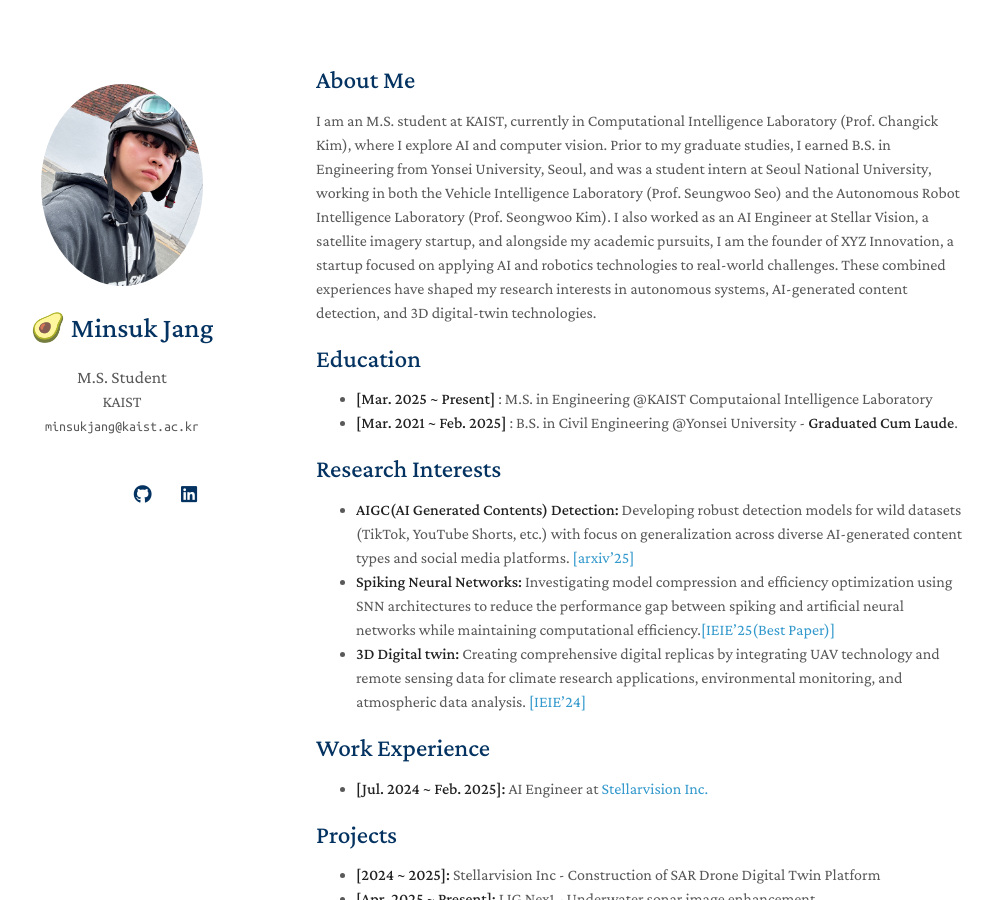
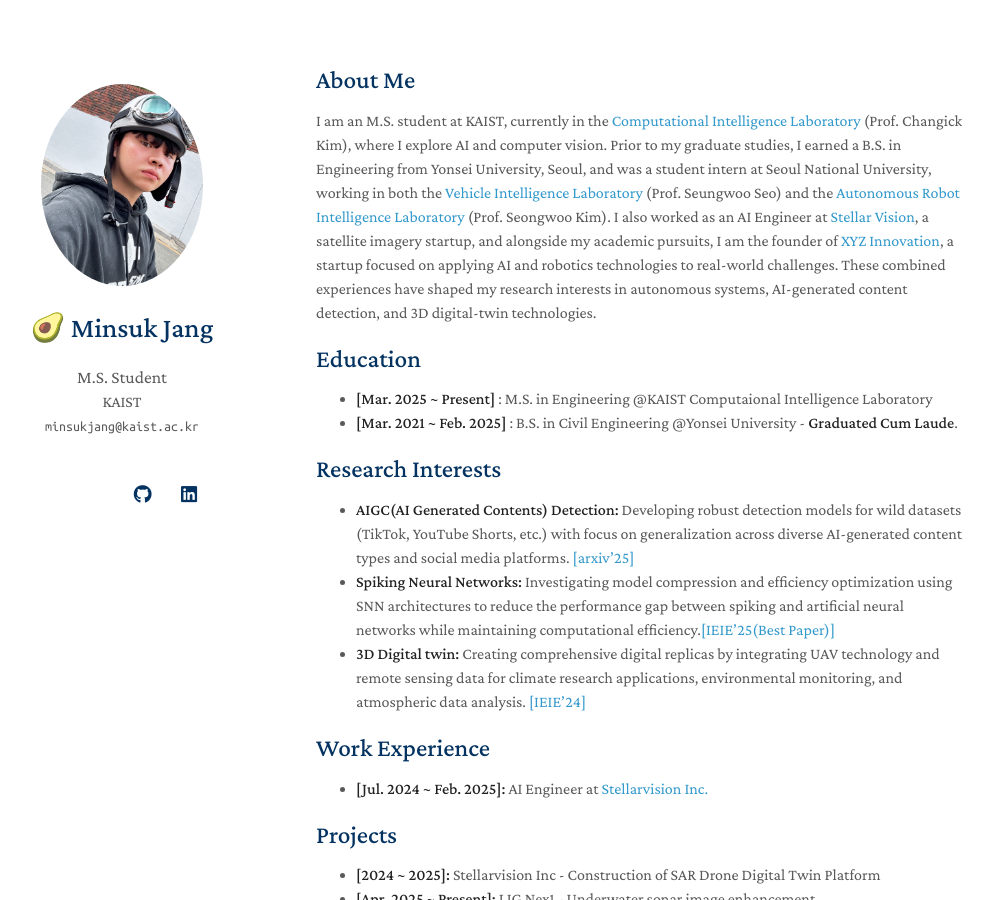
Before and after one commit to tersite1/tersite1.github.io, a Jekyll site: the page built from index.md, in a window 1280 px wide and 900 px high. Shown: the whole window, without its empty margins (154-1147 px from the left). Built offline with Jekyll 4.4.1, drawn with Linux system fonts in a browser that asks for light colours; a style sheet for code colours, icons or effects is not loaded; our own code applies the rules of GitHub Pages for plain Markdown files.

Commit message:
Update index.md

```diff
--- a/index.md
+++ b/index.md
@@ -4,7 +4,9 @@
 
 ## About Me
 
-I am an M.S. student at KAIST, currently in Computational Intelligence Laboratory (Prof. Changick Kim), where I explore AI and computer vision. Prior to my graduate studies, I earned B.S. in Engineering from Yonsei University, Seoul, and was a student intern at Seoul National University, working in both the Vehicle Intelligence Laboratory (Prof. Seungwoo Seo) and the Autonomous Robot Intelligence Laboratory (Prof. Seongwoo Kim). I also worked as an AI Engineer at Stellar Vision, a satellite imagery startup, and alongside my academic pursuits, I am the founder of XYZ Innovation, a startup focused on applying AI and robotics technologies to real-world challenges. These combined experiences have shaped my research interests in autonomous systems, AI-generated content detection, and 3D digital-twin technologies.
+I am an M.S. student at KAIST, currently in the [Computational Intelligence Laboratory](https://stellarvision.co.kr/en/) (Prof. Changick Kim), where I explore AI and computer vision. Prior to my graduate studies, I earned a B.S. in Engineering from Yonsei University, Seoul, and was a student intern at Seoul National University, working in both the [Vehicle Intelligence Laboratory](https://vi.snu.ac.kr/) (Prof. Seungwoo Seo) and the [Autonomous Robot Intelligence Laboratory](https://vi.snu.ac.kr/) (Prof. Seongwoo Kim). I also worked as an AI Engineer at [Stellar Vision](https://stellarvision.co.kr/en/), a satellite imagery startup, and alongside my academic pursuits, I am the founder of [XYZ Innovation](https://www.linkedin.com/company/xyzinnovation), a startup focused on applying AI and robotics technologies to real-world challenges. These combined experiences have shaped my research interests in autonomous systems, AI-generated content detection, and 3D digital-twin technologies.
+
+
 
 
 
```
